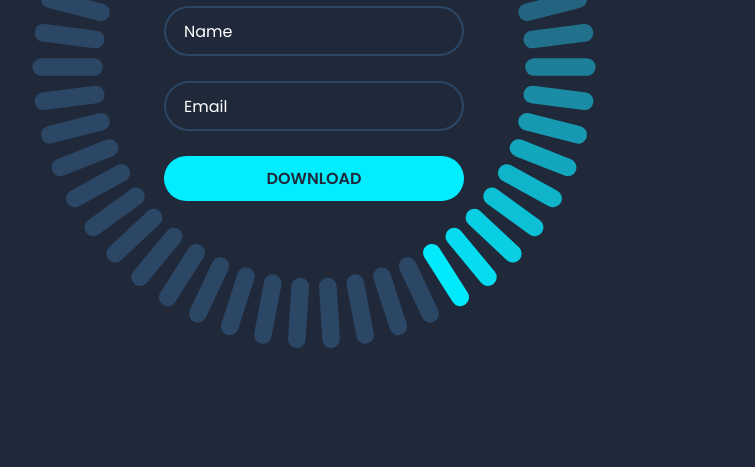
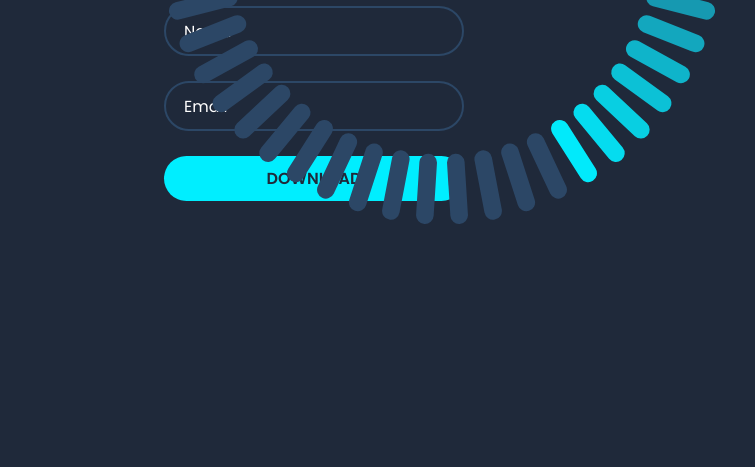
Before and after one commit to Victorad28/Opt-in, a plain HTML site: page index.html in a window 1280 px wide. Shown: the part 333-800 px from the top of the page, without its empty margins (326-1081 px from the left). Drawn offline with nearby package versions, Linux system fonts and the light colour scheme.

Commit message:
Update style.css

```diff
--- a/style.css
+++ b/style.css
@@ -26,8 +26,8 @@ body {
 
 .container span {
   position: absolute;
-  left: 0;
-  right: 0;
+  left: 50%;
+  top: 0%;
   width: 32px;
   height: 8px;
   background: #2c4766;
```
